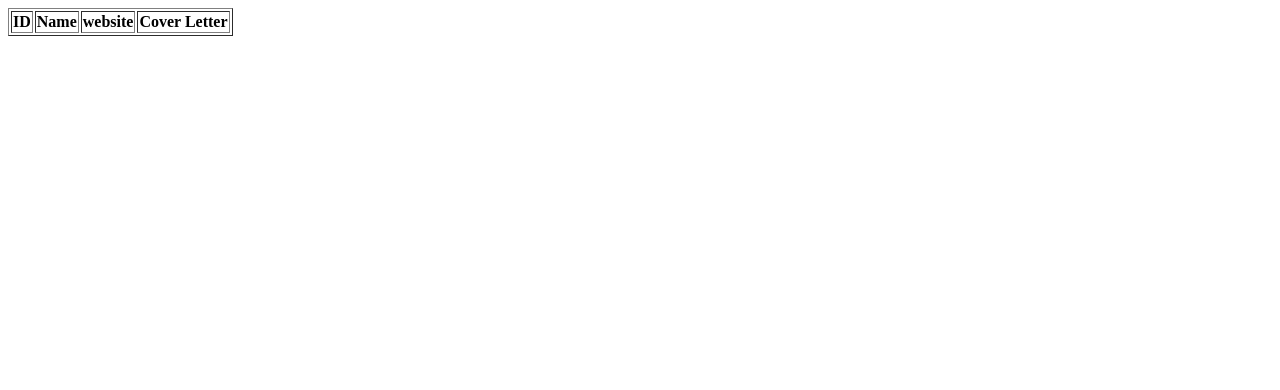
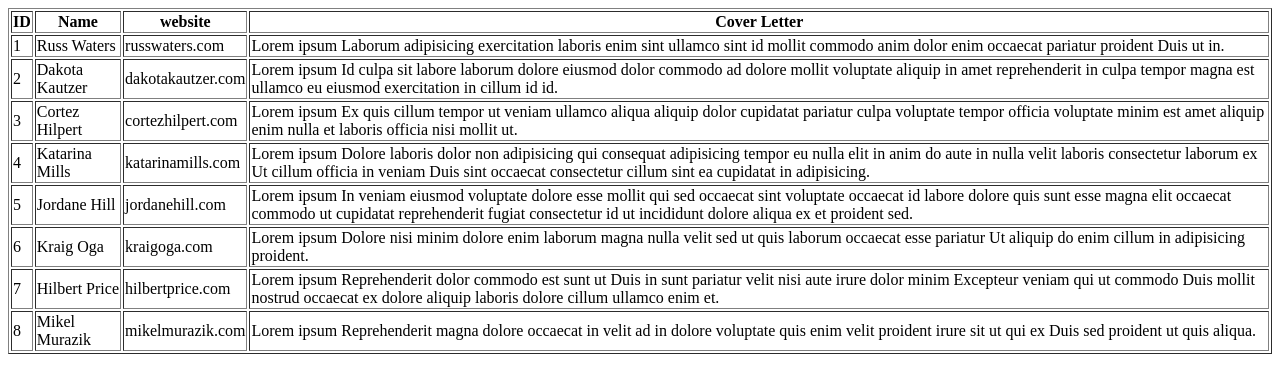
Before and after one commit to b-withers/json-test, a plain HTML site: page index.html in a window 1280 px wide. Drawn offline with nearby package versions, Linux system fonts and the light colour scheme; the site is published under a folder, as on GitHub Pages, so addresses that start at the root find nothing.

Commit message:
moved script.js

```diff
--- a/index.html
+++ b/index.html
@@ -20,8 +20,8 @@
             <th>Cover Letter</th>
         </tr>
     </table>
-<!-- Link to external javaScript sheet -->
-    <script src="/assets/js/script.js"></script>
+
+    <script src="script.js"></script>
 </body>
 
 </html>
--- a/assets/js/script.js
+++ b/script.js
@@ -6,6 +6,7 @@ $(document).ready(function () {
         console.log(data.skills);
         //showing basic data from JSON file is working.
         var applicant_data = '';
+        //.each loop over the data from data.json
         $.each(data.applicants, function (key, value) {
             applicant_data += '<tr>';
             applicant_data += '<td>' + value.id + '</td>';
@@ -15,6 +16,6 @@ $(document).ready(function () {
             applicant_data += '</tr>';
         });
         $('#applicant_table').append(applicant_data);
-        //WORKING ON JOINING / SORTING / MERGING DATA FIELDS
+        //WORKING ON JOINING / SORTING / MERGING DATA FIELDS??
     });
 });
```
